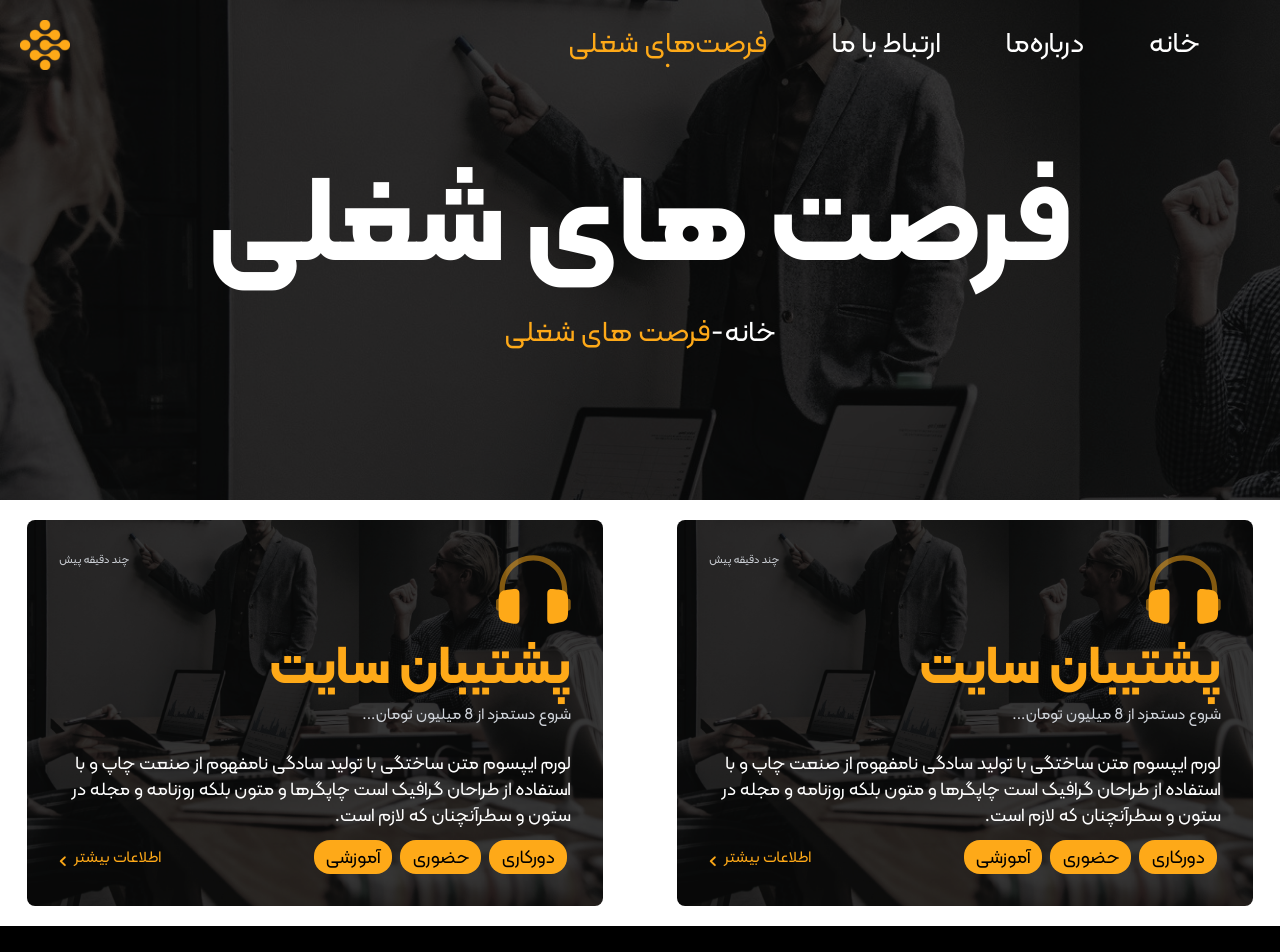
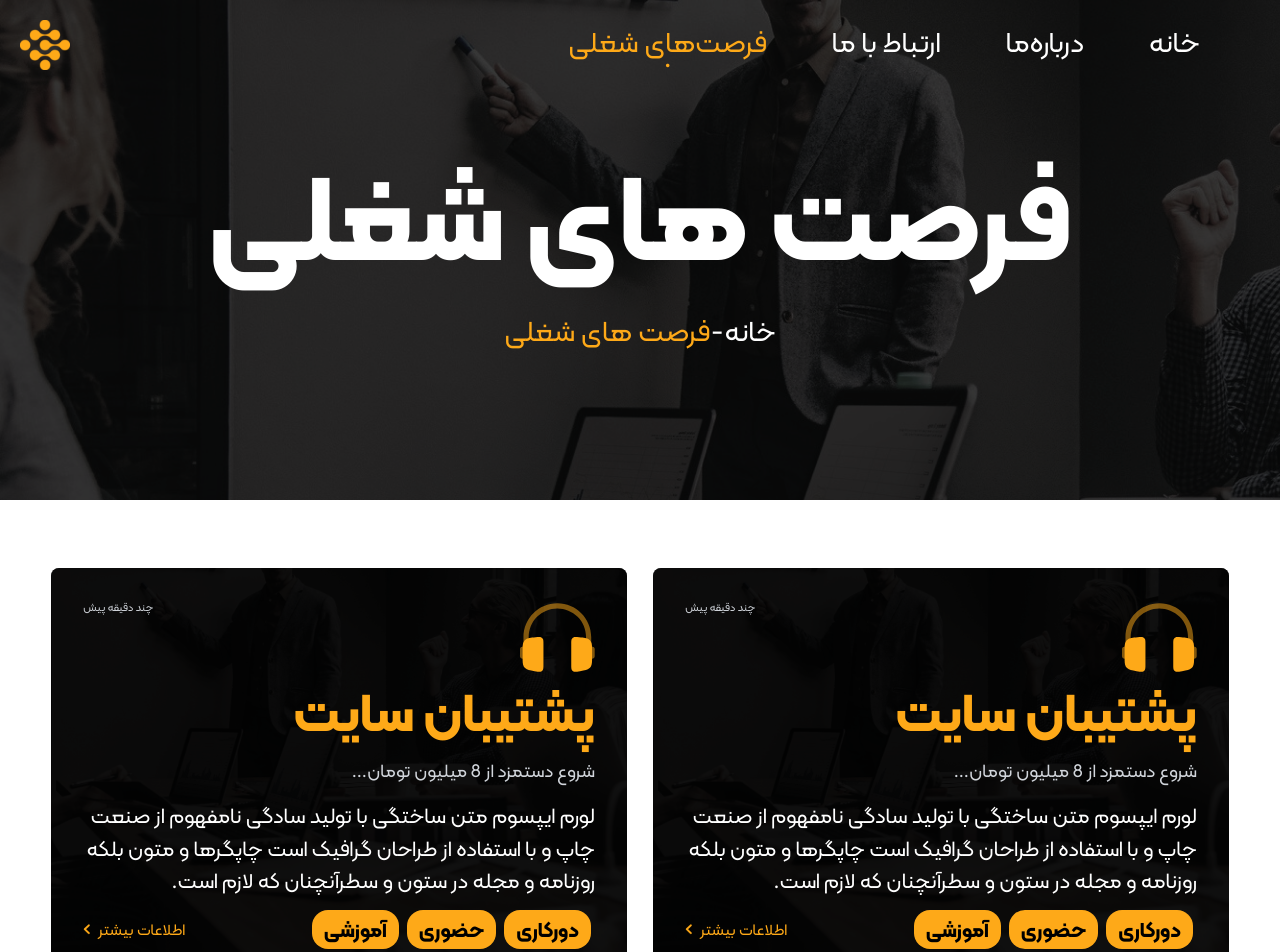
Before and after one commit to mahjs/Rayka-Main, a Next.js app: page /jobs in a window 1280 px wide. Shown: the top 952 px of the page. Built offline with nearby package versions, Linux system fonts and the light colour scheme.

Commit message:
fix: fix jobs page

```diff
--- a/src/app/globals.css
+++ b/src/app/globals.css
@@ -246,6 +246,16 @@ body {
     font-size: 0.53rem;
   }
 }
+
+.Body-1 {
+  font-family: "KalamehRegular";
+  font-size: 1.36213rem;
+  line-height: 150.5%;
+  @media screen and (max-width: 758px) {
+    font-size: 0.70431rem;
+  }
+}
+
 .Body-2 {
   font-family: "KalamehRegular";
   font-size: 1.5625rem;
@@ -301,14 +311,10 @@ body {
   position: absolute;
   width: 100%;
   height: 100%;
-  transform: rotateY(calc(var(--offset) * 50deg))
-    scaleY(calc(1 + var(--abs-offset) * -0.4))
-    translateZ(calc(var(--abs-offset) * -30rem))
-    translateX(calc(var(--direction) * -5rem));
-  transform: rotateY(calc(var(--offset) * 50deg))
-    scaleY(calc(1 + var(--abs-offset) * -0.4))
-    translateZ(calc(var(--abs-offset) * -30rem))
-    translateX(calc(var(--direction) * -5rem));
+  transform: rotateY(calc(var(--offset) * 50deg)) scaleY(calc(1 + var(--abs-offset) * -0.4))
+    translateZ(calc(var(--abs-offset) * -30rem)) translateX(calc(var(--direction) * -5rem));
+  transform: rotateY(calc(var(--offset) * 50deg)) scaleY(calc(1 + var(--abs-offset) * -0.4))
+    translateZ(calc(var(--abs-offset) * -30rem)) translateX(calc(var(--direction) * -5rem));
   filter: blur(calc(var(--abs-offset) * 1rem));
   transition: all 0.3s ease-out;
   @media screen and (max-width: 500px) {
--- a/src/app/jobs/page.tsx
+++ b/src/app/jobs/page.tsx
@@ -11,26 +11,23 @@ interface Job {
   postedTime: string;
 }
 
-const cardStyle = {
+const cardStyle: React.CSSProperties = {
   backgroundImage: `url(${BgImage.src})`,
   backgroundSize: "cover",
   backgroundPosition: "center",
   backgroundRepeat: "no-repeat",
+  position: "relative",
 };
+
 const categories = ["دورکاری", "حضوری", "آموزشی"];
 
-const JobCard: React.FC<Job> = ({
-  title,
-  description,
-  category,
-  postedTime,
-}) => {
+const JobCard: React.FC<Job> = ({ title, description, postedTime }) => {
   return (
-    <div className="grid place-items-center justify-center overflow-hidden">
-      <div
-        style={cardStyle}
-        className="w-[22rem] justify-between rounded-lg p-[2em] md:w-[36rem]"
-      >
+    <div
+      style={cardStyle}
+      className="w-[22rem] justify-between rounded-lg p-[2em] before:absolute before:inset-0 before:rounded-lg before:bg-black before:opacity-70 md:w-[36rem]"
+    >
+      <div className="relative z-10">
         <div className="flex justify-between">
           <Image
             src={headphone}
@@ -40,8 +37,8 @@ const JobCard: React.FC<Job> = ({
           <p className="Body-3 text-gray-300">{postedTime}</p>
         </div>
         <h2 className="subtitle-2 text-primary">{title}</h2>
-        <p className="mb-6 text-gray-300">{description}</p>
-        <p className="Body text-white">
+        <p className="Body mb-4 mt-2 text-gray-300">{description}</p>
+        <p className="Body-1 text-white">
           لورم ایپسوم متن ساختگی با تولید سادگی نامفهوم از صنعت چاپ و با استفاده
           از طراحان گرافیک است چاپگرها و متون بلکه روزنامه و مجله در ستون و
           سطرآنچنان که لازم است.
@@ -50,7 +47,7 @@ const JobCard: React.FC<Job> = ({
           <div className="Body flex">
             {categories.map((item, index) => (
               <p
-                className={`rounded-2xl bg-primary p-1 px-3 ${
+                className={`Btn rounded-2xl bg-primary p-1 px-3 ${
                   index !== categories.length / 1 ? "mx-1" : ""
                 }`}
                 key={index}
@@ -59,7 +56,7 @@ const JobCard: React.FC<Job> = ({
               </p>
             ))}
           </div>
-          <Link className="flex items-center text-primary" href="/">
+          <Link className="flex items-center text-primary" href="/contact-us">
             اطلاعات بیشتر
             <svg
               xmlns="http://www.w3.org/2000/svg"
@@ -67,7 +64,7 @@ const JobCard: React.FC<Job> = ({
               height="11"
               viewBox="0 0 7 11"
               fill="none"
-              className="mr-[.5em] mt-[0.5em]"
+              className="mr-[.5em]"
             >
               <path
                 d="M6.47631 0.744077L6.47621 0.743979C6.3104 0.587967 6.08703 0.501441 5.85547 0.501441C5.6239 0.501441 5.40053 0.587967 5.23473 0.743979L5.23467 0.744028L1.14529 4.59658L1.14524 4.59663C0.9794 4.75306 0.884864 4.96663 0.884864 5.19085C0.884864 5.41507 0.9794 5.62864 1.14524 5.78507L1.14529 5.78512L5.23325 9.63633C5.31404 9.71761 5.41091 9.78247 5.51796 9.82741L5.56253 9.72124L5.51796 9.82741C5.62567 9.87261 5.74169 9.89683 5.85915 9.89878C5.97662 9.90074 6.09344 9.88039 6.20271 9.83881L6.16176 9.7312L6.20271 9.83881C6.31198 9.79723 6.41169 9.73517 6.49572 9.65601C6.57977 9.57683 6.64644 9.48212 6.69137 9.37733C6.73631 9.27252 6.75847 9.15999 6.75635 9.04653C6.75422 8.93307 6.72786 8.82138 6.67906 8.7182C6.63056 8.61567 6.561 8.52381 6.47485 8.4478L3.01768 5.19085L6.47626 1.93256L6.47631 1.93251C6.64215 1.77608 6.73669 1.56252 6.73669 1.3383C6.73669 1.11407 6.64215 0.900507 6.47631 0.744077Z"
@@ -112,7 +109,7 @@ const Jobs: React.FC = () => {
           </p>
         </div>
       </div>
-      <div className="my-5 flex flex-wrap justify-center gap-5 md:justify-around">
+      <div className="my-5 flex flex-wrap justify-center gap-5 p-[3em] md:justify-around">
         {jobsData.map((job, index) => (
           <JobCard
             key={index}
--- a/src/components/contact-us/Form.tsx
+++ b/src/components/contact-us/Form.tsx
@@ -13,7 +13,7 @@ interface FloatingInputProps {
 }
 
 const commonInputClasses =
-  "peer block w-full appearance-none rounded border-0 bg-[#f5f5f5] px-5 py-5 text-sm text-gray-900 focus:border-primary focus:outline-none focus:ring-0 dark:border-primary dark:text-white dark:focus:border-primary";
+  "peer block w-full text-right appearance-none rounded border-0 bg-[#f5f5f5] px-5 py-5 text-sm text-gray-900 focus:border-primary focus:outline-none focus:ring-0 dark:border-primary dark:text-white dark:focus:border-primary";
 
 const FloatingInput: React.FC<FloatingInputProps> = ({
   type,
@@ -51,7 +51,7 @@ const Form: React.FC = () => {
     toast.promise(requestPromise, {
       pending: {
         render({ data }) {
-          return <div className="Body text-right	 ">...در حال ارسال</div>;
+          return <div className="Body text-right">...در حال ارسال</div>;
         },
       },
       success: {
```
Also changed, not shown: src/components/contact-us/dist/Form.js.
